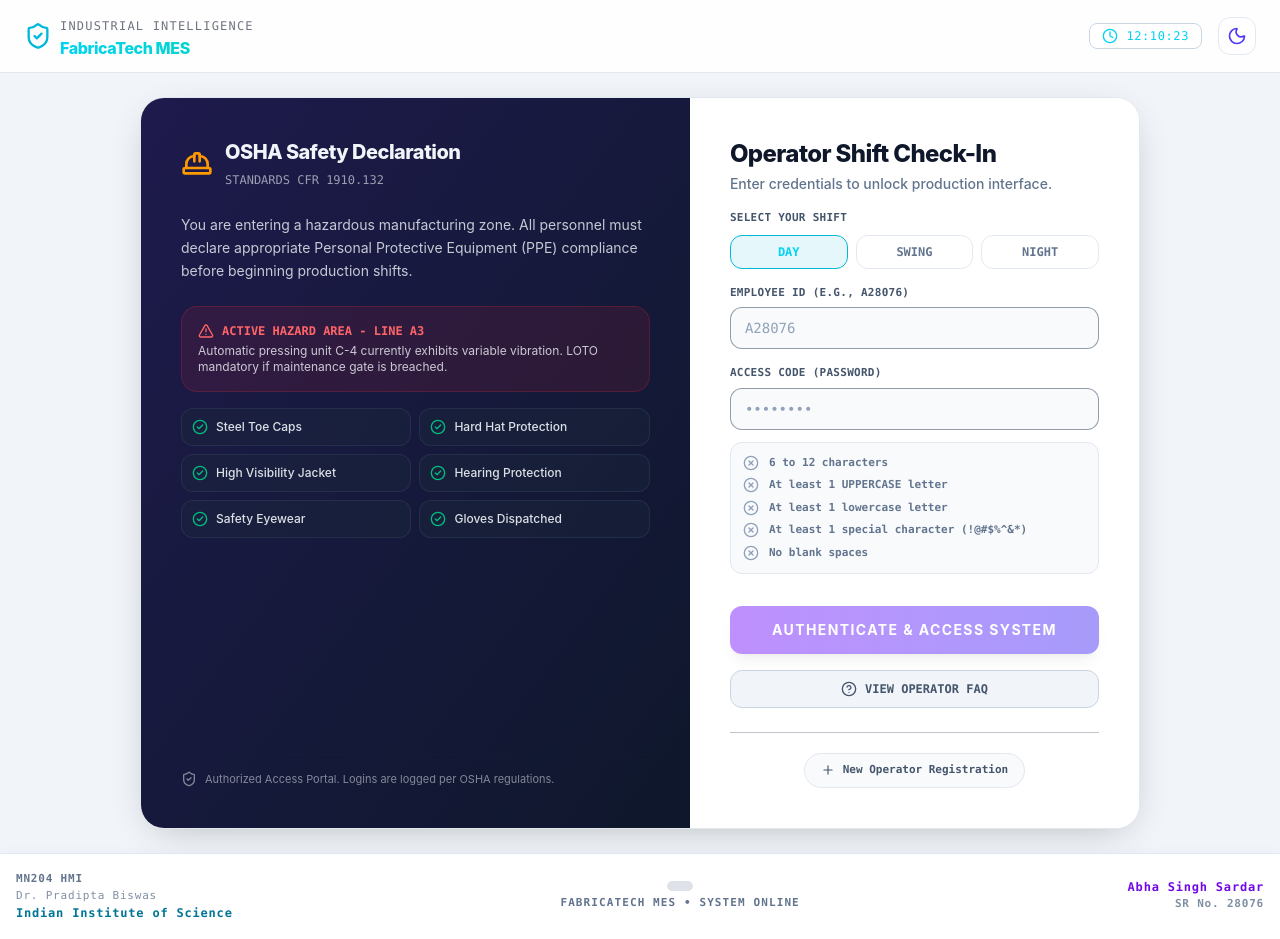
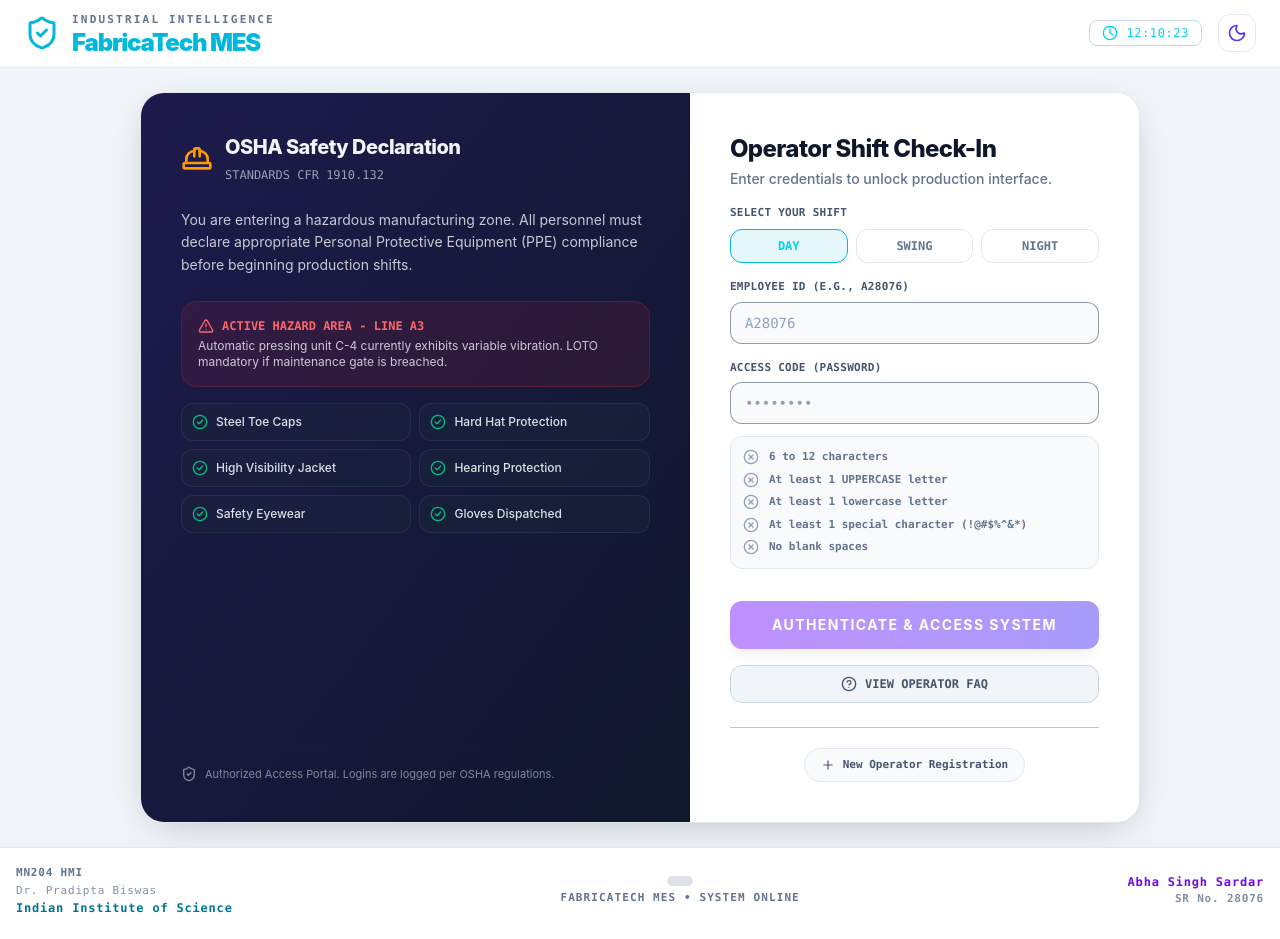
Before and after one commit to abhaanisha/fabricatech-mes, a React (Vite) app: page / in a window 1280 px wide. Built offline with nearby package versions, Linux system fonts and the light colour scheme.

Commit message:
style: increase prominence of header title and company name

```diff
--- a/src/App.tsx
+++ b/src/App.tsx
@@ -396,11 +396,15 @@
       <header className={`border-b ${theme === "dark" ? "border-slate-800 bg-[#0e1420]/90" : "border-slate-200 bg-white/90"} backdrop-blur sticky top-0 z-40`}>
         <div className="max-w-[1600px] mx-auto flex items-center justify-between px-4 py-3 sm:px-6">
           <div className="flex items-center gap-4">
-            <div className="flex items-center gap-2">
-              <ShieldCheck className="w-7 h-7 text-cyan-500" />
-              <div>
-                <span className="text-xs font-mono tracking-widest uppercase opacity-60">Industrial Intelligence</span>
-                <h1 className="text-base font-extrabold tracking-tight bg-gradient-to-r from-cyan-400 to-teal-400 bg-clip-text text-transparent">FabricaTech MES</h1>
+            <div className="flex items-center gap-3">
+              <ShieldCheck className="w-9 h-9 text-cyan-500" />
+              <div className="flex flex-col">
+                <span className={`text-[11px] font-mono font-bold tracking-[0.2em] uppercase ${theme === "dark" ? "text-slate-300" : "text-slate-500"}`}>
+                  Industrial Intelligence
+                </span>
+                <h1 className="text-2xl font-black tracking-tighter text-cyan-500 leading-none mt-0.5">
+                  FabricaTech MES
+                </h1>
               </div>
             </div>
 
```
